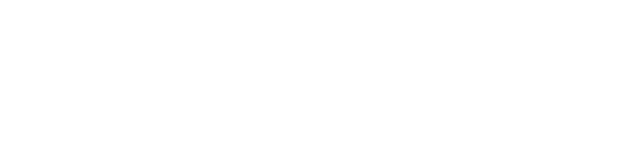
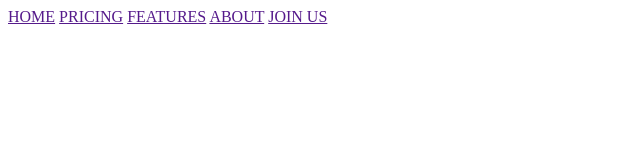
Before and after one commit to Wesley-robles/Projeto01, a plain HTML site: page 01/index.html in a window 1280 px wide. Shown: the whole page, without its empty margins (0-640 px from the left). Drawn offline with Linux system fonts and the light colour scheme.

Commit message:
aut-erik

```diff
--- a/01/index.html
+++ b/01/index.html
@@ -1,11 +1,21 @@
 <!DOCTYPE html>
-<html lang="en">
+<html lang="pt-br">
 <head>
     <meta charset="UTF-8">
     <meta name="viewport" content="width=device-width, initial-scale=1.0">
-    <title>Document</title>
+    <link rel="stylesheet" href="style.css">
+    <title>PROJETO ALUNOS</title>
 </head>
 <body>
+    <nav class="navegation">
+        <div class="navegation-on">
+        <a href="">HOME</a>
+        <a href="">PRICING</a>
+        <a href="">FEATURES</a>
+        <a href="">ABOUT</a>
+        <a href="">JOIN US</a>
+        </div>
 
+    </nav>
 </body>
 </html>
```
Also changed, not shown: 01/styles.css (added), 1 other file.
